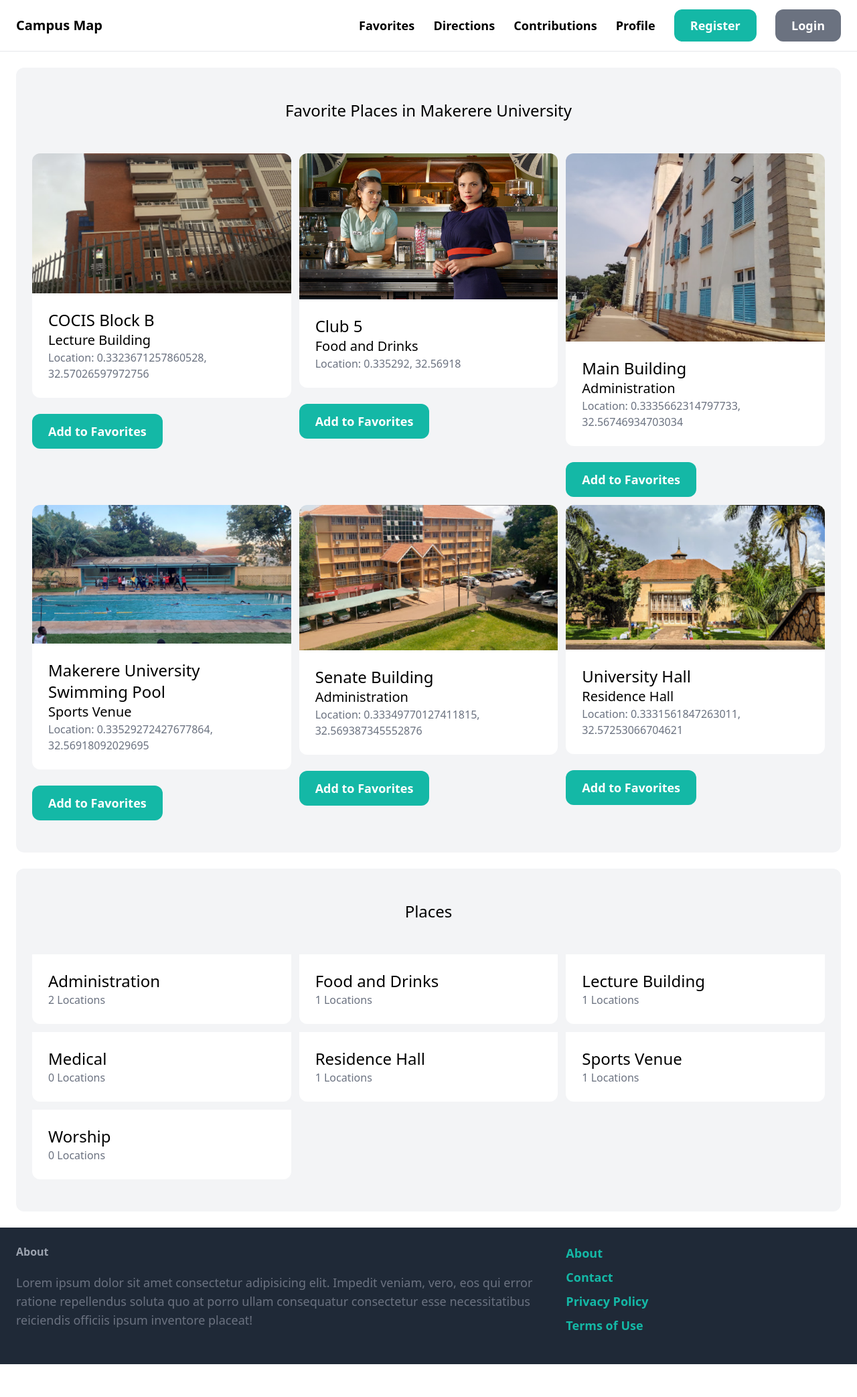
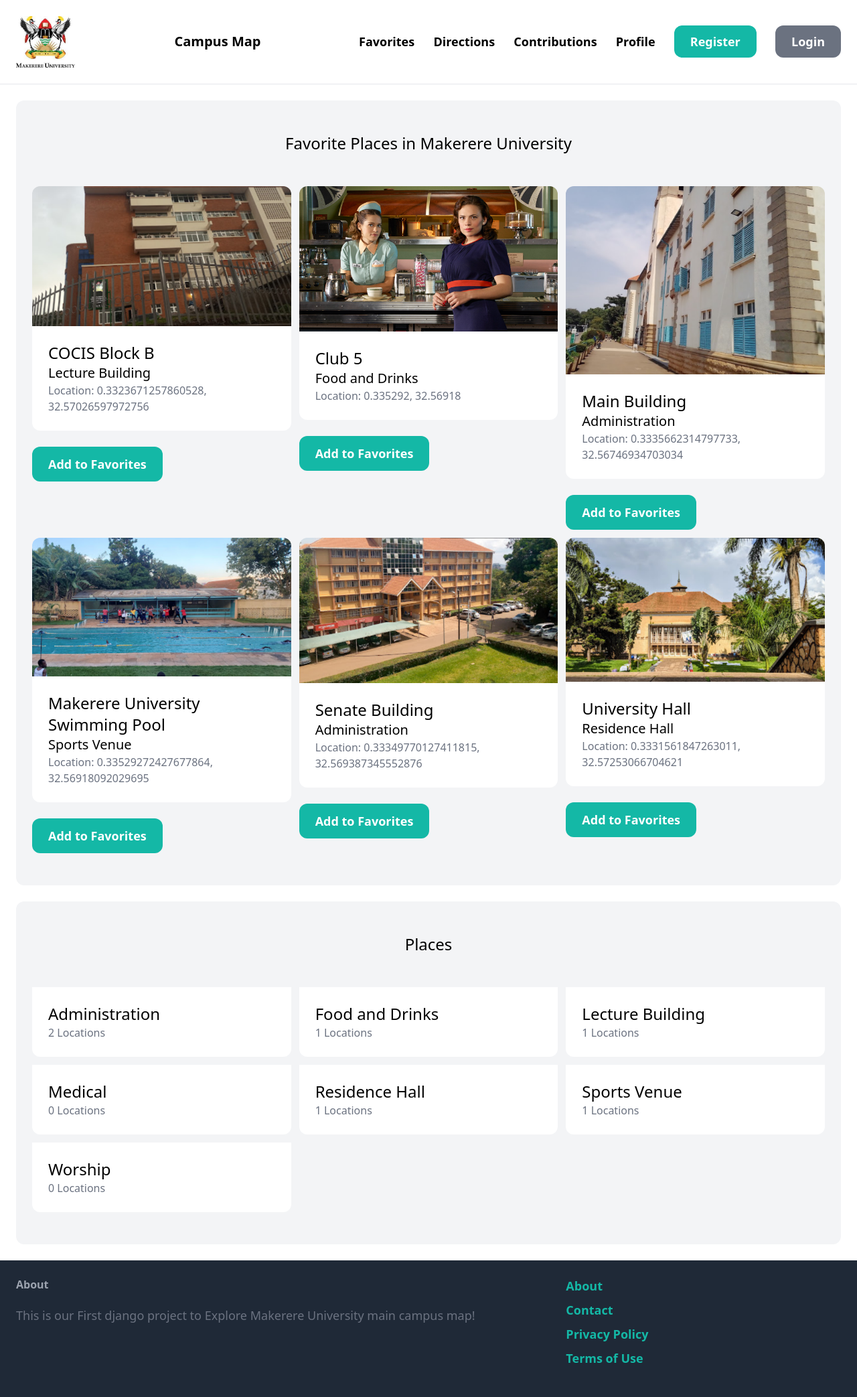
Before and after one commit to iraqooh/maplet, a Django app: page /favorites/ in a window 1280 px wide. Shown: the whole page at 67% size. Before the commit the page ends 2037 px from the top, so only its background shows below. Run offline with Django 4.2, Linux system fonts and the light colour scheme; data comes from the database, SQL or seed files in the repository; both versions use the stored data as it was after the commit; some libraries are stand-ins or nearby versions.

Commit message:
modified

```diff
--- a/core/templates/core/base.html
+++ b/core/templates/core/base.html
@@ -16,8 +16,12 @@
 </head>
 <body>
     <nav class="py-6 px-6 flex justify-between items-center border-b border-gray-200">
+        <div class="logo">
+            <img src="{% static 'did_logo.png' %}"  alt="" width="90" height="75">
+        </div>
         <a href="/" class="text-xl font-semibold">Campus Map</a>
         <div class="space-x-6">
+
             <a href="{% url 'favorites' %}" class="text-lg font-semibold hover:text-blue-500">Favorites</a>
             <a href="{% url 'directions' %}" class="text-lg font-semibold hover:text-blue-500">Directions</a>
             <a href="{% url 'location:contribute' %}" class="text-lg font-semibold hover:text-blue-500">Contributions</a>
@@ -36,7 +40,7 @@
     <footer class="py-6 px-6 flex justify-between bg-gray-800">
         <div class="w-2/3 pr-10">
             <h3 class="mb-5 font-semibold text-gray-400">About</h3>
-            <p class="text-lg text-gray-500">Lorem ipsum dolor sit amet consectetur adipisicing elit. Impedit veniam, vero, eos qui error ratione repellendus soluta quo at porro ullam consequatur consectetur esse necessitatibus reiciendis officiis ipsum inventore placeat!</p>
+            <p class="text-lg text-gray-500">This is our First django project to Explore Makerere University main campus map!</p>
         </div>
         <div class="w-1/3">
             <h3 class="mb-5 font-semibold text-gray-400">
--- a/core/views.py
+++ b/core/views.py
@@ -1,7 +1,9 @@
 from django.shortcuts import render, redirect
+from django.contrib.auth.models import User, auth
 from location.models import *
 from django.shortcuts import get_object_or_404
 from location.models import Location
+from django.contrib.auth.decorators import login_required
 from .forms import *
 import folium, geocoder
 from geopy.geocoders import Nominatim
```
Also changed, not shown: core/static/did_logo.png (added), db.sqlite3.
